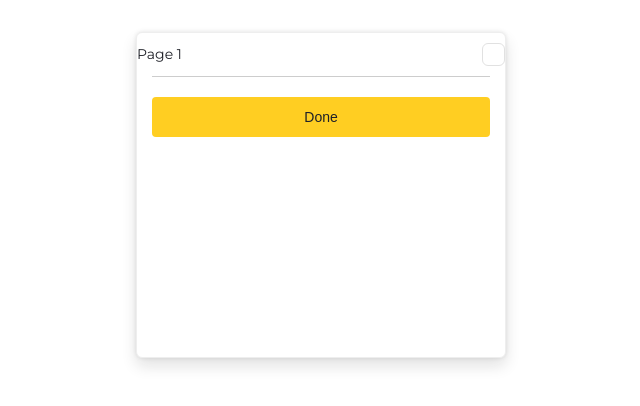
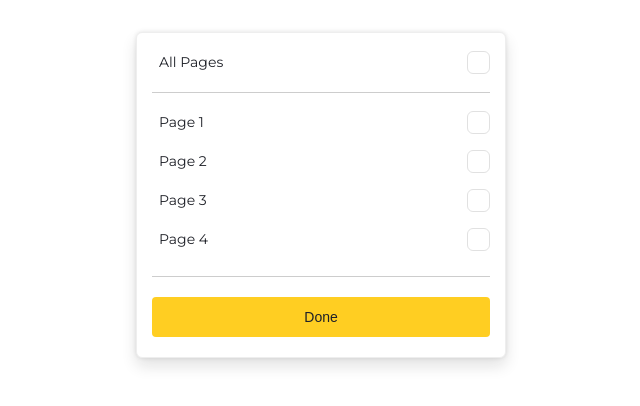
Before and after one commit to numofran6/ellty-form, a React (Vite) app: page / in a window 1280 px wide. Shown: the top 406 px of the page, without its empty margins (319-959 px from the left). Built offline with nearby package versions, Linux system fonts and the light colour scheme.

Commit message:
feat: add CheckboxList component

```diff
--- a/src/App.jsx
+++ b/src/App.jsx
@@ -1,11 +1,50 @@
-import { Button, Card, CardFooter, CheckboxControl, Divider } from './components';
+import { useState } from 'react';
+
+import {
+	Button,
+	Card,
+	CardFooter,
+	CheckboxControl,
+	CheckboxList,
+	Divider,
+} from './components';
 import './App.css';
 
 function App() {
+	const options = [
+		{ label: 'Page 1', value: 'page-1' },
+		{ label: 'Page 2', value: 'page-2' },
+		{ label: 'Page 3', value: 'page-3' },
+		{ label: 'Page 4', value: 'page-4' },
+		{ label: 'Page 5', value: 'page-5' },
+		{ label: 'Page 6', value: 'page-6' },
+	];
+
+	const [selected, setSelected] = useState([]);
+
+	const handleToggleAll = (isChecked) => {
+		if (isChecked) {
+			setSelected(options.map((option) => option.value));
+		} else {
+			setSelected([]);
+		}
+	};
+
 	return (
-		<>
 		<Card>
-        <CheckboxControl label={'Page 1'} />
+			<CheckboxControl
+				label="All Pages"
+				checked={selected.length === options.length}
+				onChange={handleToggleAll}
+			/>
+
+			<Divider />
+
+			<CheckboxList
+				options={options}
+				selected={selected}
+				onChange={setSelected}
+			/>
 
 			<Divider />
 
@@ -13,7 +52,6 @@ function App() {
 				<Button width={'100%'}>Done</Button>
 			</CardFooter>
 		</Card>
-		</>
 	);
 }
 
--- a/src/components/checkbox/CheckboxControl.css
+++ b/src/components/checkbox/CheckboxControl.css
@@ -8,7 +8,10 @@
 	display: flex;
 	align-items: center;
 	justify-content: space-between;
+
 	cursor: pointer;
+
+	padding: 8px 15px 8px 22px;
 }
 
 .ellty-checkbox-container .label {
--- /dev/null
+++ b/src/components/checkbox/CheckboxList.css
@@ -0,0 +1,4 @@
+.ellty-checkbox-list {
+	height: 164px;
+	overflow-y: scroll;
+}
--- /dev/null
+++ b/src/components/checkbox/CheckboxList.jsx
@@ -0,0 +1,32 @@
+import CheckboxControl from './CheckboxControl';
+import './CheckboxList.css'
+
+const CheckboxList = ({ options = [], selected = [], onChange }) => {
+	const handleToggle = (isChecked, value) => {
+		let updated;
+
+		if (isChecked) {
+			updated = [...selected, value];
+		} else {
+			updated = selected.filter((item) => item !== value);
+		}
+
+		onChange(updated);
+	};
+
+	return (
+		<div className="ellty-checkbox-list">
+			{options.map((option) => (
+				<CheckboxControl
+					key={option.value}
+					label={option.label}
+					value={option.value}
+					checked={selected.includes(option.value)}
+					onChange={handleToggle}
+				/>
+			))}
+		</div>
+	);
+};
+
+export default CheckboxList;
--- a/src/components/index.js
+++ b/src/components/index.js
@@ -3,5 +3,6 @@ import Card from "./card/Card"
 import CardFooter from "./card/CardFooter"
 import Divider from "./divider/Divider"
 import CheckboxControl from "./checkbox/CheckboxControl"
+import CheckboxList from "./checkbox/CheckboxList"
 
-export { Button, Card, CardFooter, Divider, CheckboxControl }
+export { Button, Card, CardFooter, Divider, CheckboxControl, CheckboxList }
```
Lines whose indentation alone changed are shown as unchanged.
